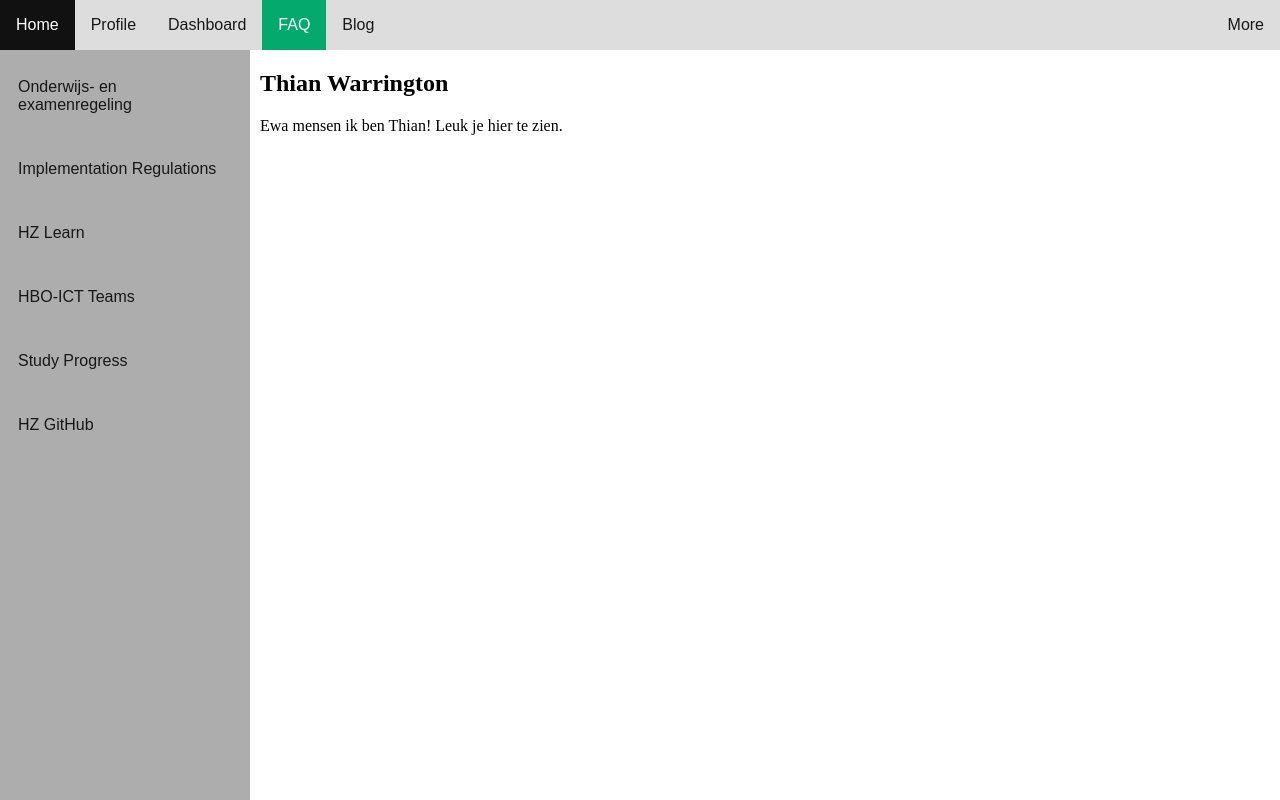
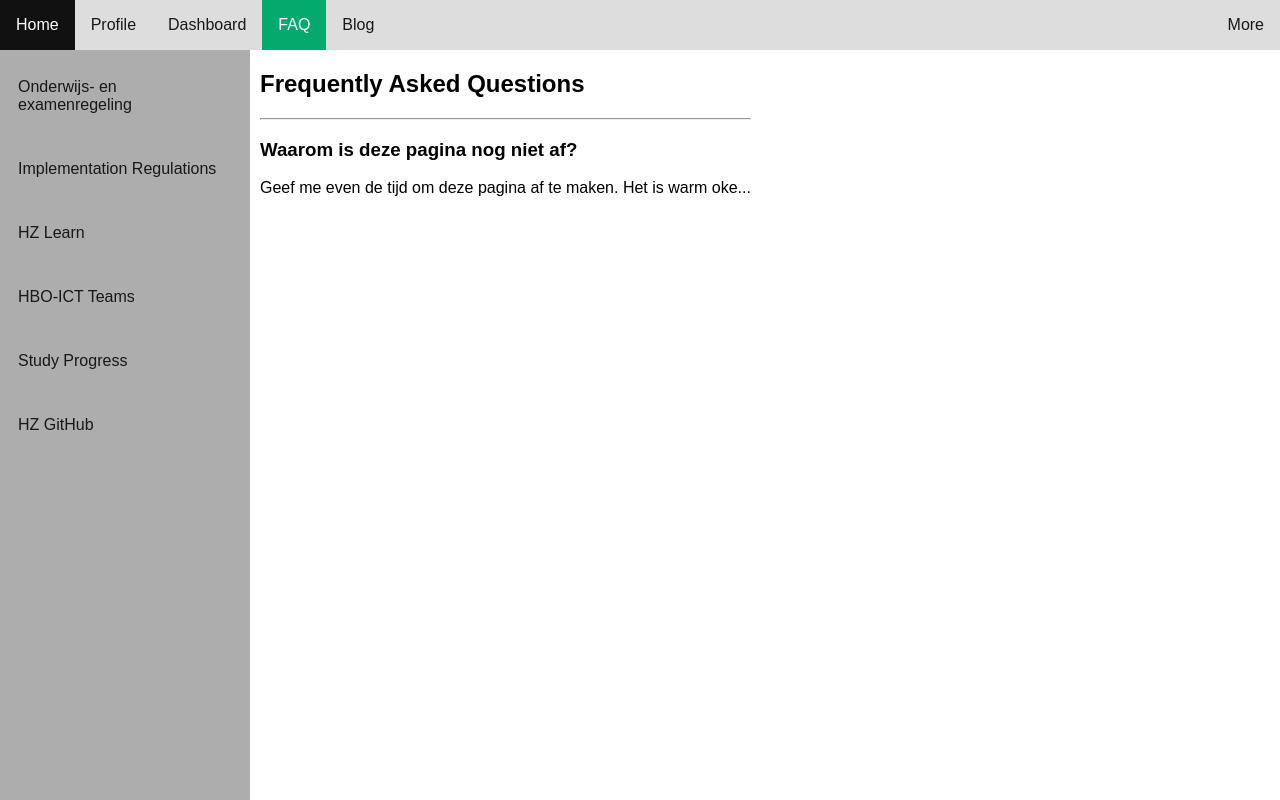
Before and after one commit to ThianWarringtonHZ/thianwarringtonhz.github.io, a plain HTML site: page faq.html in a window 1280 px wide. Drawn offline with Linux system fonts and the light colour scheme.

Commit message:
Simple site content

```diff
--- a/css/styles.css
+++ b/css/styles.css
@@ -127,4 +127,5 @@ main {
     padding-left: 260px; /*250 + 10*/
     display: inline-block;
     width: 100% - 300px;
+    font-family: sans-serif, arial;
 }
--- a/faq.html
+++ b/faq.html
@@ -37,8 +37,10 @@
       </ul>
       <main>
         <article>
-          <h2>Thian Warrington</h2>
-          <p>Ewa mensen ik ben Thian! Leuk je hier te zien.</p>
+          <h2>Frequently Asked Questions</h2>
+          <hr>
+          <h3>Waarom is deze pagina nog niet af?</h3>
+          <p>Geef me even de tijd om deze pagina af te maken. Het is warm oke...</p>
         </article>
       </main>
     </div>
```
Also changed, not shown: blog.html (+3 -2 lines), blog/post_01.html (+3 -2 lines), dashboard.html (+3 -2 lines), index.html (+2 -1 lines), profile.html (+3 -2 lines).
